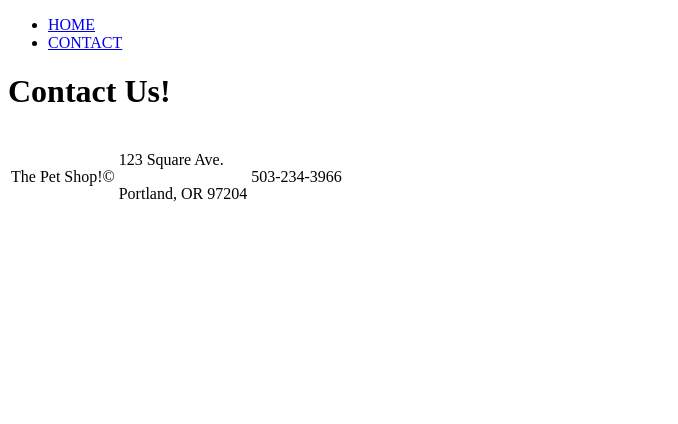
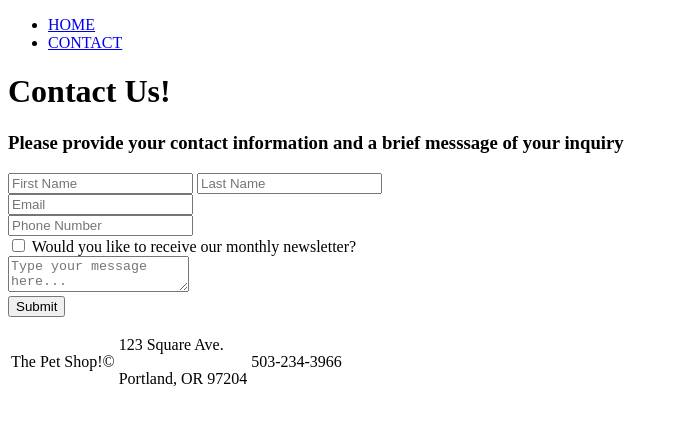
Before and after one commit to huntersoto/HTML-AND-CSS-PROJECTS, a plain HTML site: page The-Pet-Shop-Website/contact.html in a window 1280 px wide. Shown: the whole page, without its empty margins (0-678 px from the left). Drawn offline with Linux system fonts and the light colour scheme.

Commit message:
Updated contact us file
Updated contact us file

```diff
--- a/The-Pet-Shop-Website/contact.html
+++ b/The-Pet-Shop-Website/contact.html
@@ -19,6 +19,26 @@
                 <h1>Contact Us!</h1>
             </div>
         </header>
+        <!--FORM-->
+        <section>
+            <div>
+                <h3> Please provide your contact information
+                    and a brief messsage of your inquiry
+                </h3>
+                <div>
+                    <form>
+                        <input type="text" placeholder="First Name">
+                        <input type="text" placeholder="Last Name"><br>
+                        <input type="email" placeholder="Email"><br>
+                        <input type="tel" placeholder="Phone Number"><br>
+                        <input type="checkbox" id="Newsletter">
+                        <label for="Newsletter">Would you like to receive our monthly newsletter?</label><br>
+                        <textarea placeholder="Type your message here..."></textarea><br>
+                        <input type="submit" value="Submit">
+                    </form>
+                </div>
+            </div>
+        </section>
         <!--FOOTER-->
         <footer>
             <table>
```
